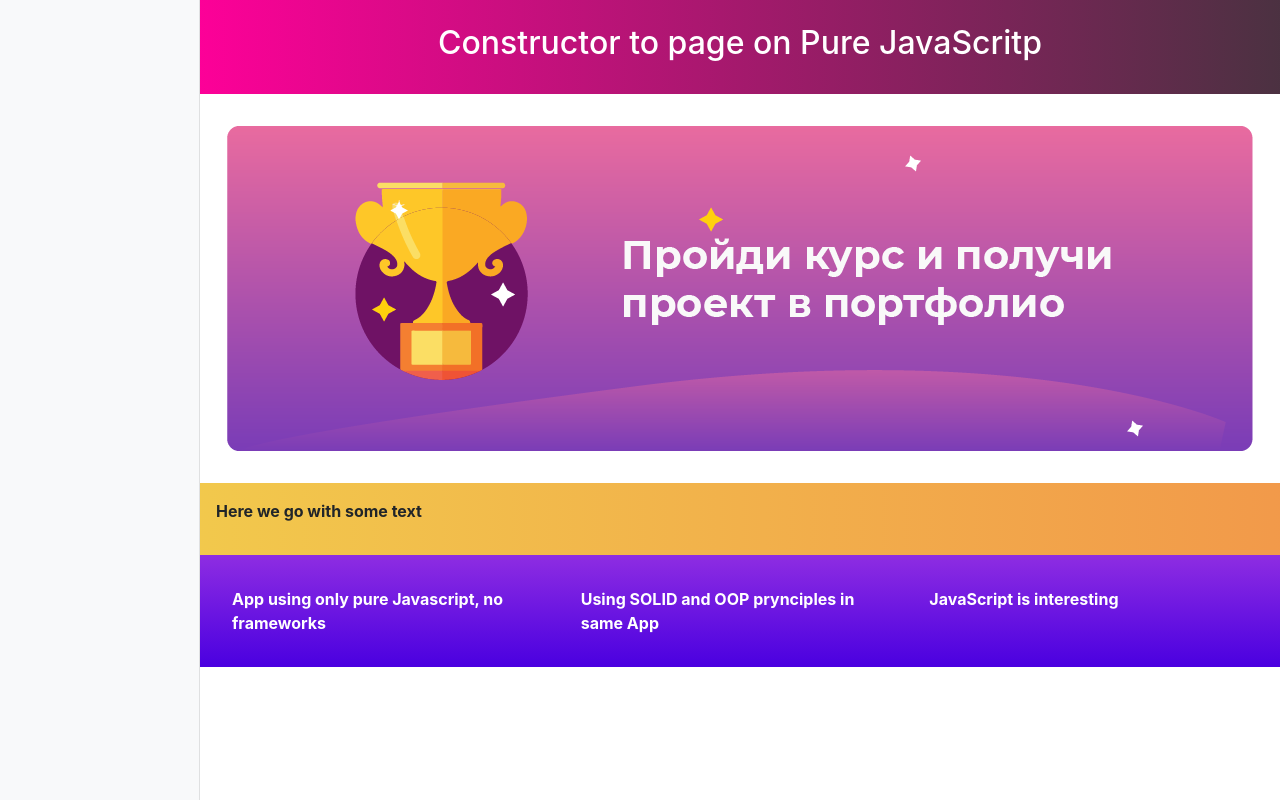
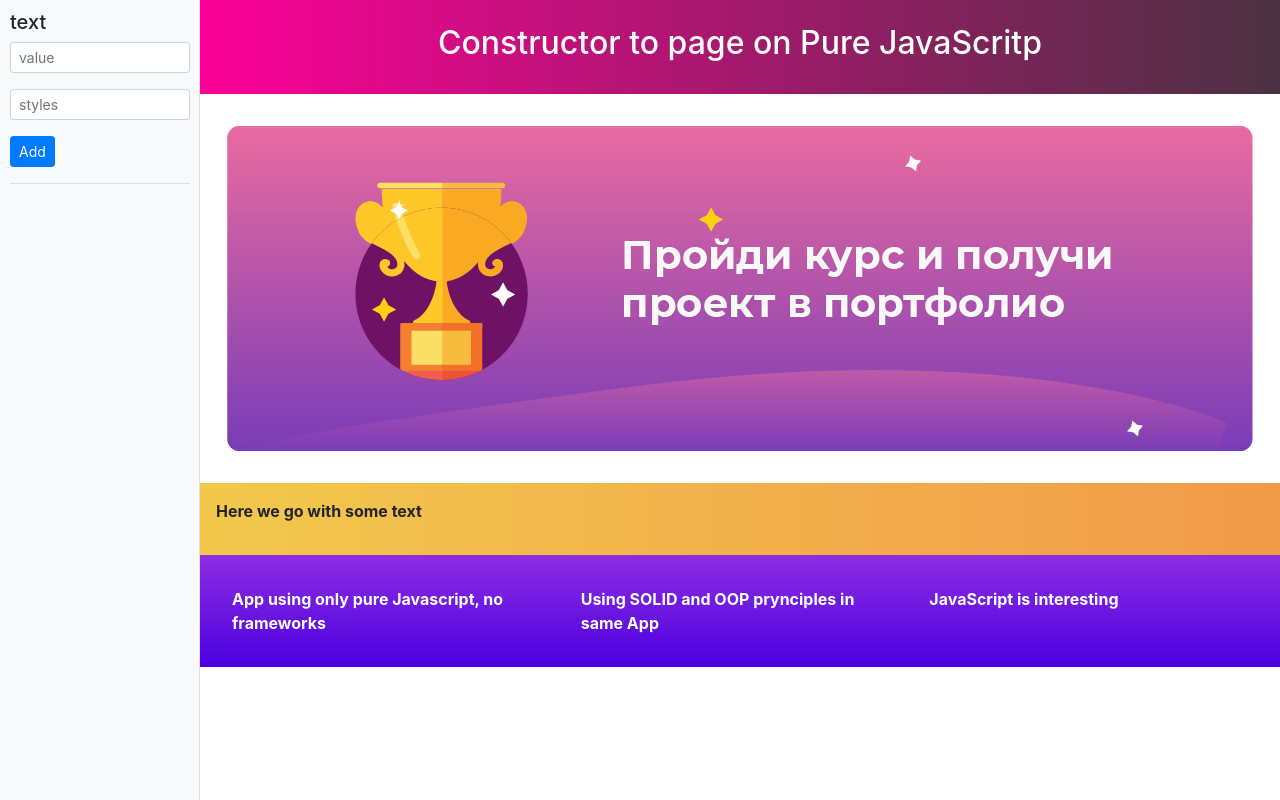
Before and after one commit to denyschornyi/web-site-consturctor, a website built with Parcel: page src/index.html in a window 1280 px wide. Built offline with nearby package versions, Linux system fonts and the light colour scheme.

Commit message:
Add form

```diff
--- /dev/null
+++ b/src/classes/sidebar.js
@@ -0,0 +1,30 @@
+export class Sidebar{
+    constructor(selector){
+        this.$el = document.querySelector(selector);
+        this.init();
+    }
+
+    init(){
+        return this.$el.insertAdjacentHTML('afterbegin', this.template)
+    }
+
+    get template(){
+        return block("text");
+    }
+}
+
+export function block(type) {
+    return `
+        <form name="${type}">
+            <h5>${type}</h5>
+            <div class="form-group">
+                <input class="form-control form-control-sm" name="value" placeholder="value">
+            </div>
+            <div class="form-group">
+                <input class="form-control form-control-sm" name="styles" placeholder="styles">
+            </div>
+            <button type="submit" class="btn btn-primary btn-sm">Add</button>
+        </form>
+        <hr/>
+    `;
+}
--- a/src/main.js
+++ b/src/main.js
@@ -1,6 +1,10 @@
 import {model} from './model';
 import './styles/main.css'
 import {Site} from './classes/site';
+import { Sidebar } from './classes/sidebar';
+
 
 const site = new Site('#site');
 site.render(model);
+
+const sidebar = new Sidebar('#panel');
```
Also changed, not shown: src/index.html (+1 -4 lines), dist/index.html, 2 other files.
